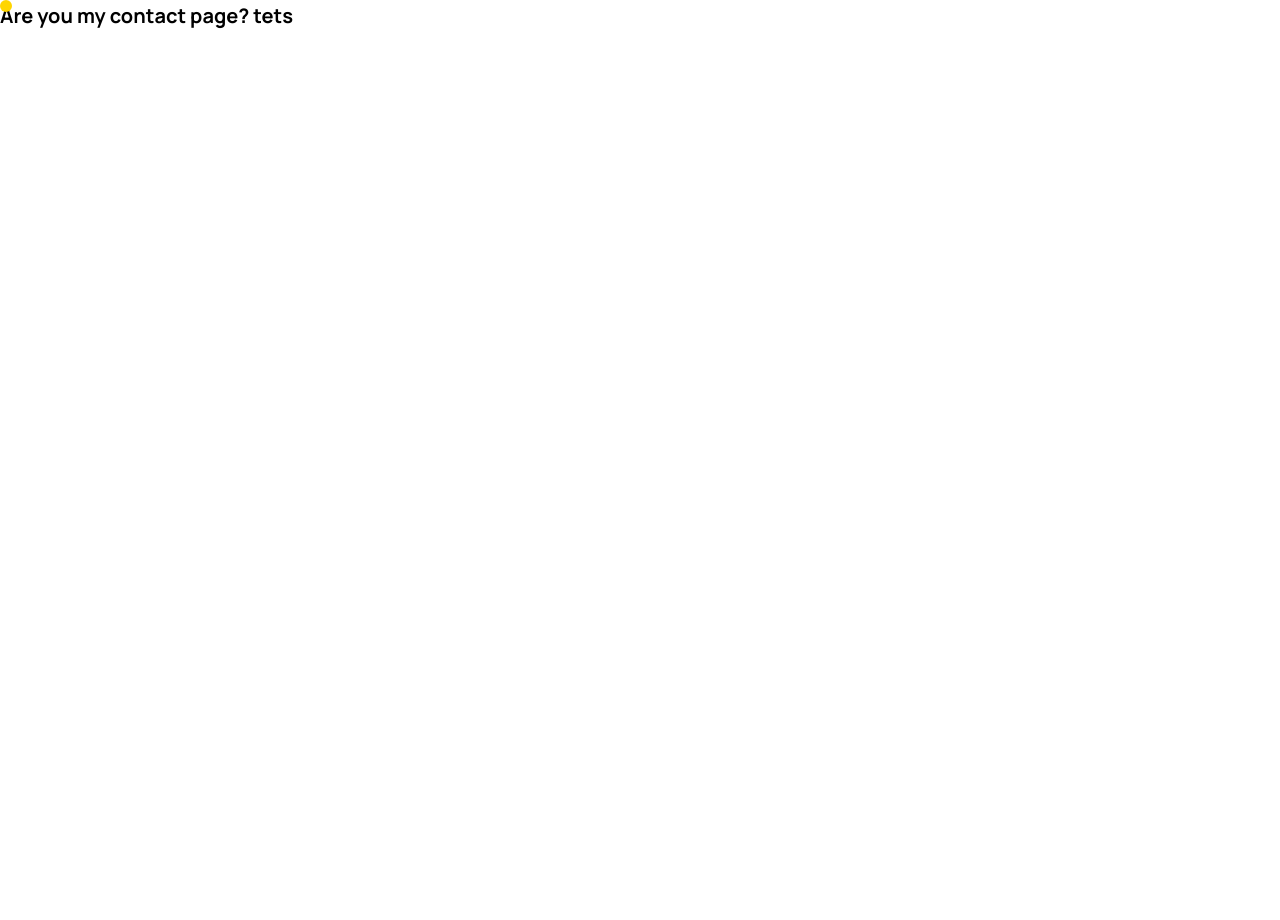
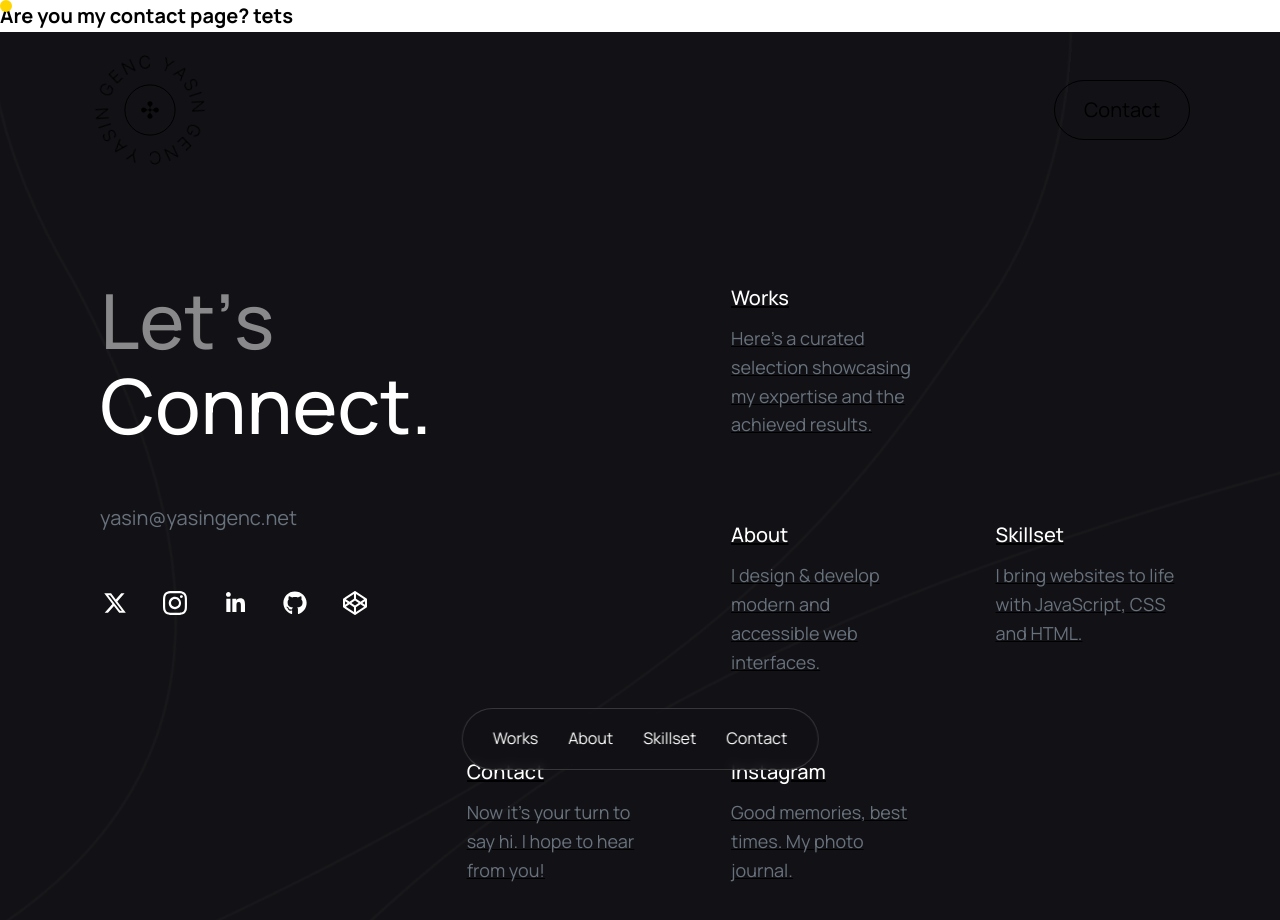
Before and after one commit to tanmoysarker/profile, a Next.js app: page /contact in a window 1280 px wide. Shown: the top 920 px of the page. Before the commit the page ends 800 px from the top, so only its background shows below. Built offline with nearby package versions, Linux system fonts and the light colour scheme; no server answers.

Commit message:
some changes...

```diff
--- a/app/layout.js
+++ b/app/layout.js
@@ -3,6 +3,8 @@ import '@/assets/globals.scss';
 import commonConfig from '@/database/config/metadata.json';
 import LenisScroller from '@/components/UI/LenisScroller/LenisScroller';
 import CustomCursor from "@/components/UI/Elements/CustomCursor/CustomCursor";
+import Header from "@/components/Layout/Header/Header";
+import Footer from "@/components/Layout/Footer/Footer";
 
 const bodyFont = Manrope({
     subsets: ['latin'],
@@ -27,7 +29,11 @@ export default function RootLayout({ children }) {
       <html lang="en" className={bodyFont.className}>
           <body>
             <CustomCursor>
-                {children}
+                <Header></Header>
+                <main>
+                    {children}
+                </main>
+                <Footer></Footer>
             </CustomCursor>
             <LenisScroller></LenisScroller>
           </body>
--- a/components/Blocks/Hero/Hero.module.scss
+++ b/components/Blocks/Hero/Hero.module.scss
@@ -121,11 +121,14 @@
   display: flex;
   flex-direction: column;
   align-items: center;
+  padding: 0;
 
   outline: none;
   border: 0;
   background: none;
   svg{
+    width: 6rem;
+    height: 6rem;
     * {transition: all 0.3s linear;}
   }
   &:hover{
--- a/components/Blocks/SelectedWorks/SelectedWorks.jsx
+++ b/components/Blocks/SelectedWorks/SelectedWorks.jsx
@@ -33,7 +33,6 @@ export default function SelectedWorks() {
                 },
                 pin: true,
                 scrub: true,
-                markers: true,
                 invalidateOnRefresh: true,
             }
         });
--- a/components/Layout/Footer/Footer.jsx
+++ b/components/Layout/Footer/Footer.jsx
@@ -43,7 +43,7 @@ export default function Footer() {
 
         gsap.from(skeleton.current, {
             scrollTrigger: {
-                trigger: container.current,
+                trigger: footerBottom.current,
                 start: "bottom bottom",
             },
             yPercent: 100,
--- a/components/Layout/Navigation/Navigation.module.scss
+++ b/components/Layout/Navigation/Navigation.module.scss
@@ -18,7 +18,9 @@
   box-shadow: .01rem .01rem .07rem hsla(var(--color-black), .16);
   ul{
     display: flex;
-    padding: 1rem 1.5rem;
+    padding: 0 1.5rem;
+    height: 6rem;
+    align-items: center;
     li{
       a{
         display: block;
--- a/components/UI/Cards/NavDetailed/NavDetailed.module.scss
+++ b/components/UI/Cards/NavDetailed/NavDetailed.module.scss
@@ -4,8 +4,7 @@
 }
 .ul{
   display: grid;
-  //grid-template-columns: repeat(3, 1fr);
-  grid-template-columns: repeat(auto-fill, minmax(22rem, 1fr));
+  grid-template-columns: repeat(3, 1fr);
   gap: 6rem;
   padding-left: 0;
   @include respond-below(lg) {
--- a/components/UI/Elements/Button/Button.module.scss
+++ b/components/UI/Elements/Button/Button.module.scss
@@ -8,9 +8,12 @@
 }
 %button{
   position: relative;
-  display: inline-block;
+  display: inline-flex;
+  align-items: center;
+  height: 6rem;
+  padding: 0 3rem;
+  //padding: 1.8rem 3rem;
 
-  padding: 1.8rem 3rem;
   cursor: pointer;
   text-decoration: none;
   font-size: var(--fs-sm);
--- a/components/UI/Elements/Ticker/Ticker.module.scss
+++ b/components/UI/Elements/Ticker/Ticker.module.scss
@@ -9,6 +9,7 @@
   color: transparent;
   -webkit-text-stroke-width: 1px;
   -webkit-text-stroke-color: hsl(var(--color-black));
+  transition: all 0.3s ease-in-out;
 
   svg{
     transform: translateY(17px);
```
Also changed, not shown: app/page.js (+9 -15 lines), components/Blocks/Hero/Hero.jsx (+30 -1 lines), app/page.module.css (added).
